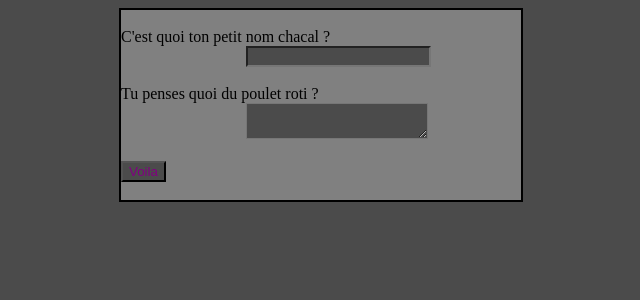
After one commit to TitiLaD/WeshWesh, a PHP site: page /index2.html in a window 1280 px wide. The commit adds this page. Shown: the top 300 px of the page, without its empty margins (319-959 px from the left). Run offline with PHP 8.4, Linux system fonts and the light colour scheme.

Commit message:
Add files via upload

```diff
--- /dev/null
+++ b/index2.html
@@ -0,0 +1,39 @@
+<!DOCTYPE html>
+<html>
+<head>
+	<title>Wesh La Mif</title>
+	<link rel="stylesheet" type="text/css" href="style.css">
+	<script type="text/javascript" src="main.js"></script>
+</head>
+<body>
+
+	<div id="box">
+	<br>
+
+	<form method="post">
+		<div>
+		<label>C'est quoi ton petit nom chacal ?</label>
+		<br>
+		<input type="text" name="name" id="textinput">
+		</div>
+
+		<br>
+
+		<div>
+		<label>Tu penses quoi du poulet roti ?</label>
+		<br>
+		<textarea type="text" name="pouletRoti" id="textinput"></textarea>
+		</div>
+
+		<br>
+
+		<div>
+		<button type="submit">Voila</button>
+		</div>
+		<br>
+	</form>
+
+	</div>
+
+</body>
+</html>
--- a/main.js
+++ b/main.js
@@ -1,9 +1,6 @@
 var choice;
 function button(choice) {
-	if (choice == 1) {
-		alert('Oui');
-	}
 	if (choice == 2) {
-		alert('Non');
+		alert('NTM');
 	}
 }
--- a/style.css
+++ b/style.css
@@ -9,27 +9,45 @@ h1
 	text-align: center;
 }
 
-#title
+#box
 {
 	width: 400px;
+	height: 0 auto;
 	background-color: gray;
 	border: 2px solid black;
 	margin: 0 auto;
 }
 
-#text
+#box2
 {
 	width: 400px;
-	height: 150px;
+	height: 0 auto;
 	background-color: gray;
 	border: 2px solid black;
 	margin: 0 auto;
 	margin-top: 25px;
 }
 
+#textinput
+{
+		margin-left: 125px;
+}
+
 #buttons
 {
-	margin-left: 150px;
+		margin-left: 150px;
+}
+
+input
+{
+	background-color: rgb(75, 75, 75);
+	color: purple;
+}
+
+textarea
+{
+	background-color: rgb(75, 75, 75);
+	color: purple;
 }
 
 button
```
Also changed, not shown: index.html (+8 -6 lines).
